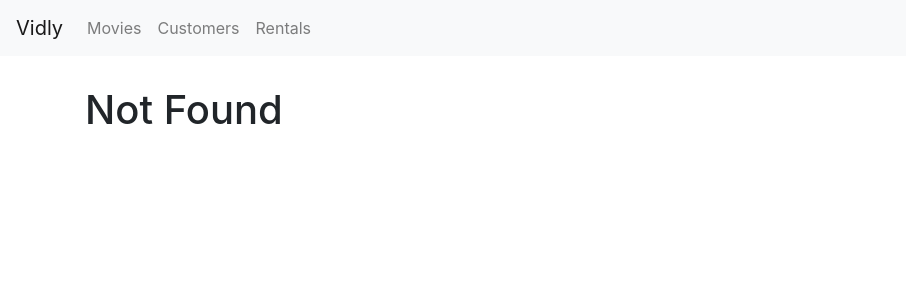
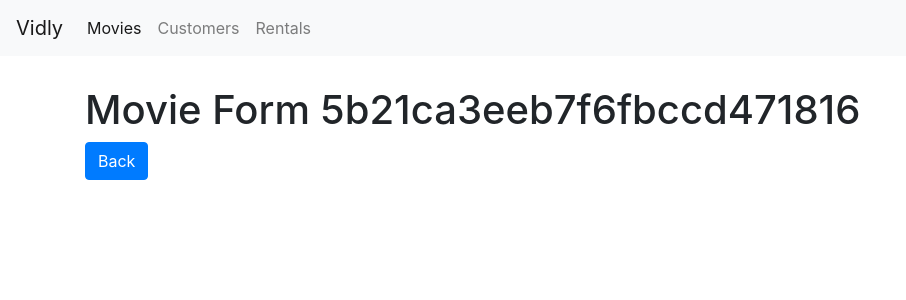
Before and after one commit to jvckmorvn/vidly, a React (Create React App) app: page /movies/5b21ca3eeb7f6fbccd471816 in a window 1280 px wide. Before the commit this address led to /not-found. Shown: the top 300 px of the page, without its empty margins (0-906 px from the left). Built offline with nearby package versions, Linux system fonts and the light colour scheme.

Commit message:
Further routing

```diff
--- a/src/App.js
+++ b/src/App.js
@@ -1,5 +1,6 @@
 import React from "react";
 import { Route, Switch, Redirect } from "react-router-dom";
+import MovieForm from "./components/movieForm";
 import Movies from "./components/movies";
 import Customers from "./components/customers";
 import Rentals from "./components/rentals";
@@ -13,12 +14,13 @@ function App() {
       <NavBar />
       <main className="container">
         <Switch>
-          <Route path="/movies" exact component={Movies} />
+          <Route path="/movies/:id" exact component={MovieForm} />
+          <Route path="/movies/" exact component={Movies} />
           <Route path="/customers/:id?" component={Customers} />
           <Route path="/rentals/:id?" component={Rentals} />
-          <Route path="/not-found" component={NotFound} />
+          <Route path="/404" component={NotFound} />
           <Redirect from="/" exact to="/movies" />
-          <Redirect to="/not-found" />
+          <Redirect to="/404" />
         </Switch>
       </main>
     </React.Fragment>
--- a/src/components/movieForm.jsx
+++ b/src/components/movieForm.jsx
@@ -0,0 +1,17 @@
+import React from "react";
+
+const MovieForm = ({ match, history }) => {
+  return (
+    <div>
+      <h1>Movie Form {match.params.id}</h1>
+      <button
+        className="btn btn-primary"
+        onClick={() => history.push("/movies")}
+      >
+        Back
+      </button>
+    </div>
+  );
+};
+
+export default MovieForm;
--- a/src/components/notFound.jsx
+++ b/src/components/notFound.jsx
@@ -1,7 +1,7 @@
 import React from "react";
 
-const NotFound = () => {
-  return <h1>Not Found</h1>;
+const notFound = () => {
+  return <h1>404: Page not found</h1>;
 };
 
-export default NotFound;
+export default notFound;
```
